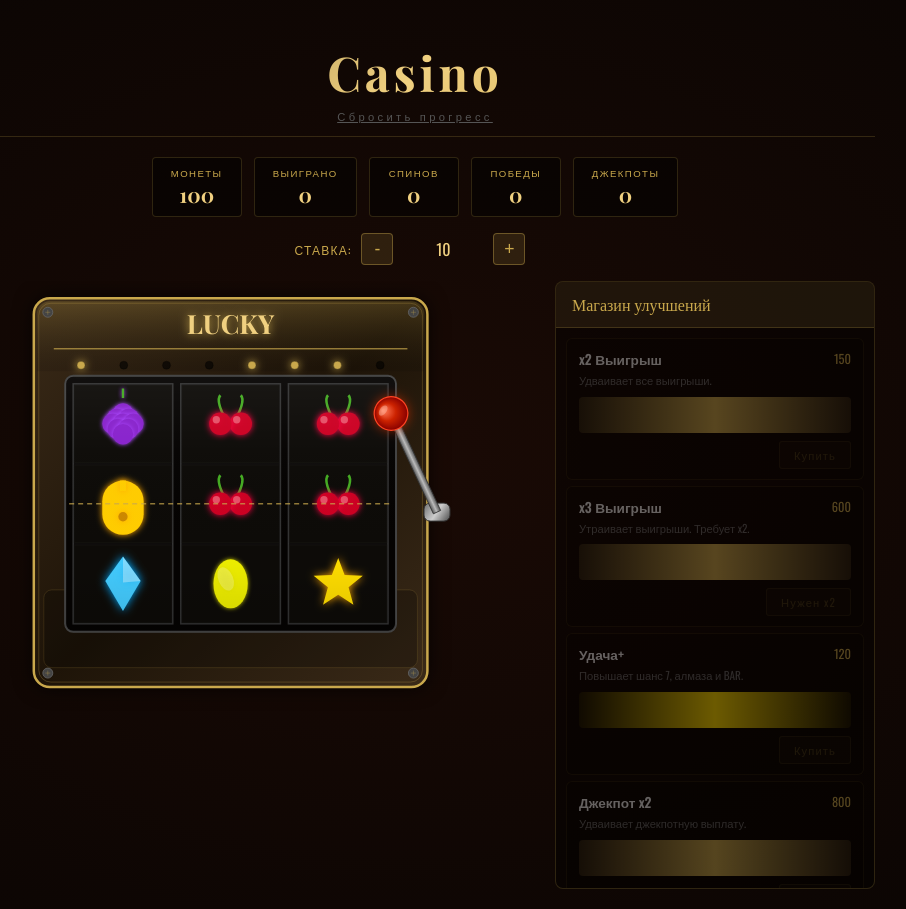
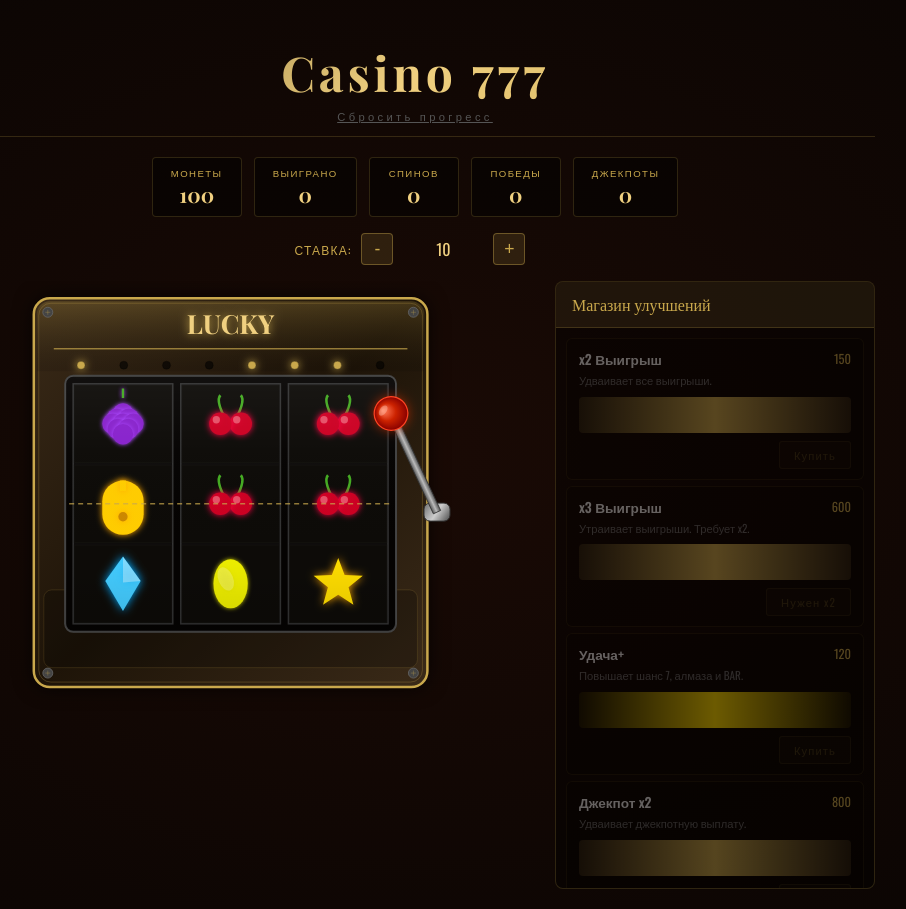
Before and after one commit to Nyxnotz/SashenNet, a plain HTML site: page sites/casino777.sashen/index.html in a window 1280 px wide. Shown: the whole page, without its empty margins (225-1131 px from the left). Drawn offline with nearby package versions, Linux system fonts and the light colour scheme.

Commit message:
Update index.html

```diff
--- a/sites/casino777.sashen/index.html
+++ b/sites/casino777.sashen/index.html
@@ -127,7 +127,7 @@
 <body>
 <div class="page">
   <header>
-    <h1>Casino</h1>
+    <h1>Casino 777</h1>
     <div class="sub"<span onclick="resetGame()" style="cursor:pointer;color:#555;text-decoration:underline">Сбросить прогресс</span></div>
   </header>
 
```
